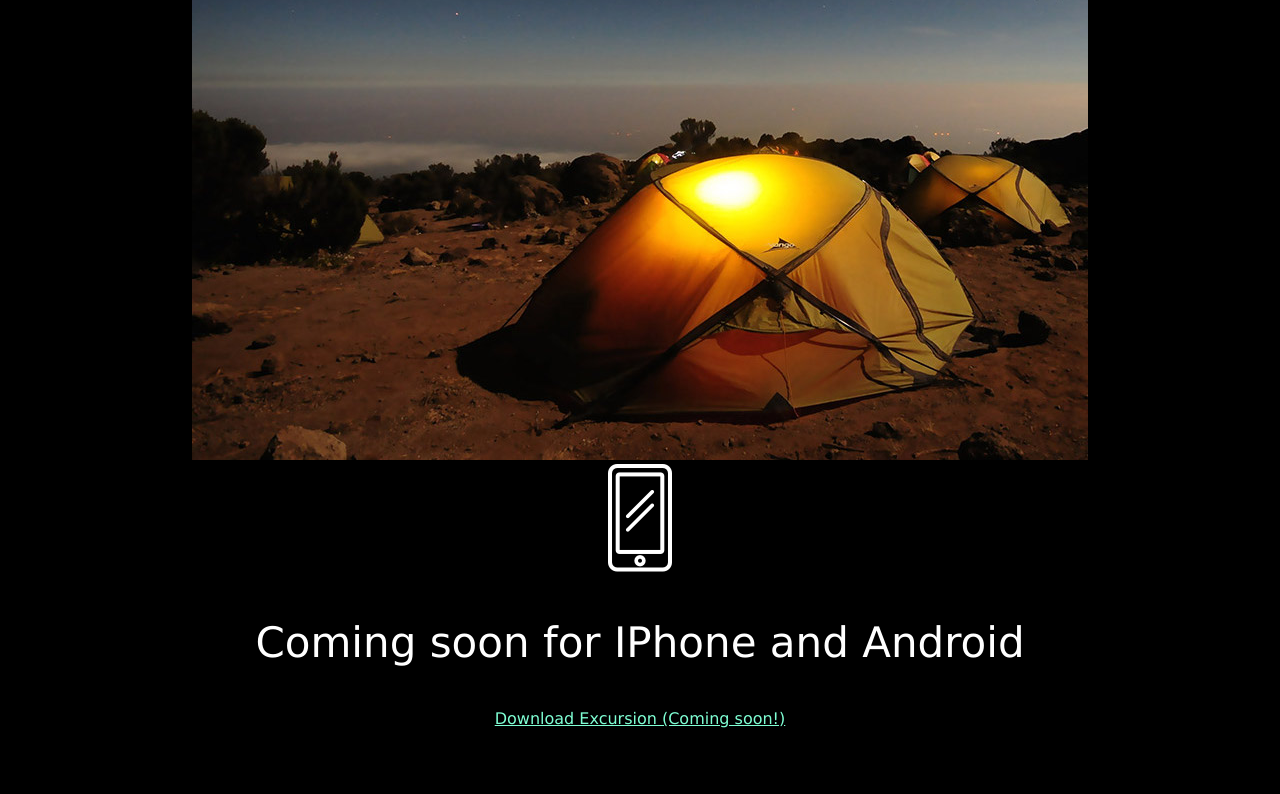
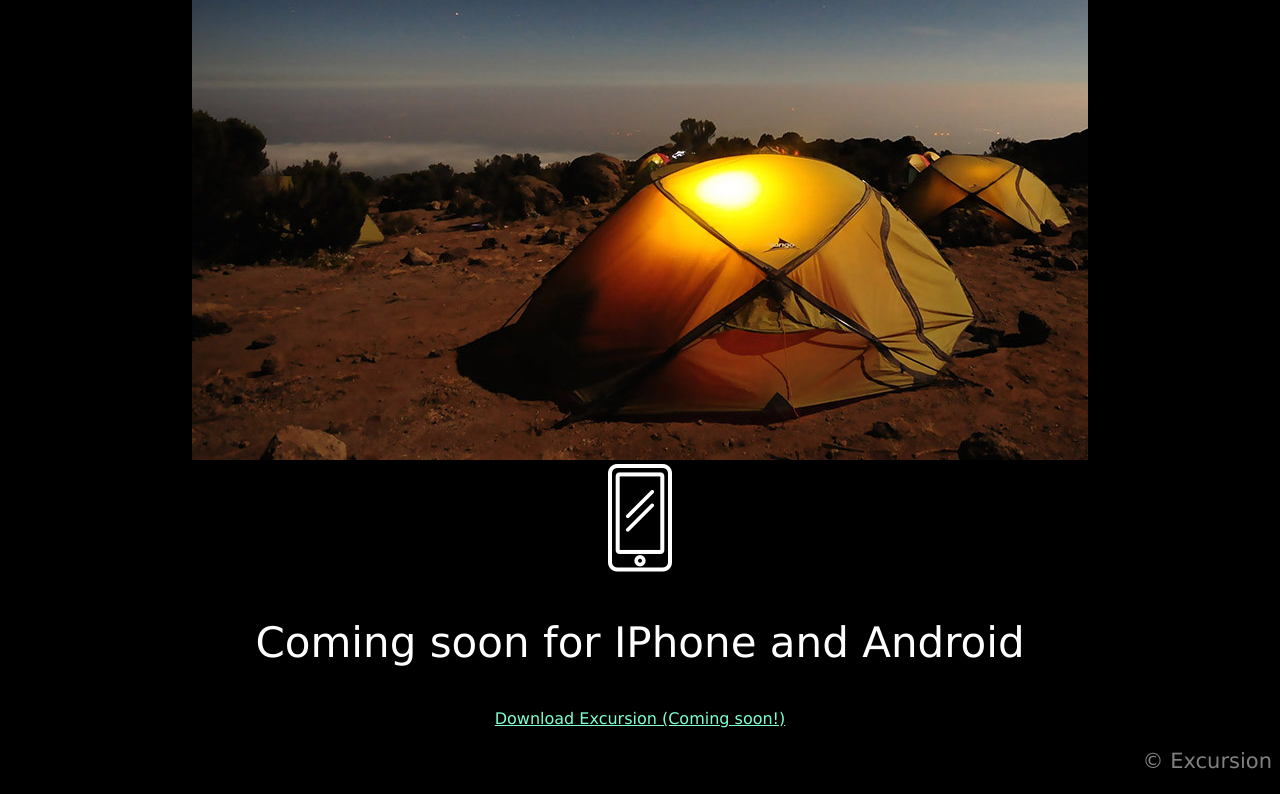
Before and after one commit to cmcneil7532/excursion, a plain HTML site: page index.html in a window 1280 px wide. Shown: the part 559-1353 px from the top of the page. Drawn offline with Linux system fonts and the light colour scheme.

Commit message:
final push

```diff
--- a/index.html
+++ b/index.html
@@ -26,6 +26,6 @@
 
     <h3 class="sub-header">Coming soon for IPhone and Android</h3>
     <p><a class="download" href="#">Download Excursion (Coming soon!)</a></p>
-    <p class="tag">@ Excursion</p>
+    <p class="copyright">© Excursion</p>
   </body>
 </html>
--- a/resources/css/style.css
+++ b/resources/css/style.css
@@ -3,6 +3,7 @@ body {
   text-align: center;
   font-family: Verdana;
 }
+/* Headings*/
 
 .excursion {
   color: gray;
@@ -13,16 +14,20 @@ body {
   font-weight: normal;
   font-size: 50px;
 }
+/*sub heading*/
 .sub-header {
   font-weight: 300;
   font-size: 42px;
   color: white;
 }
-
+/*links*/
 .download {
   color: aquamarine;
   font-size: 16px;
 }
-.tag{
-    text;
+/*footers*/
+.copyright {
+  color: gray;
+  font-size: 21px;
+  text-align: right;
 }
```
